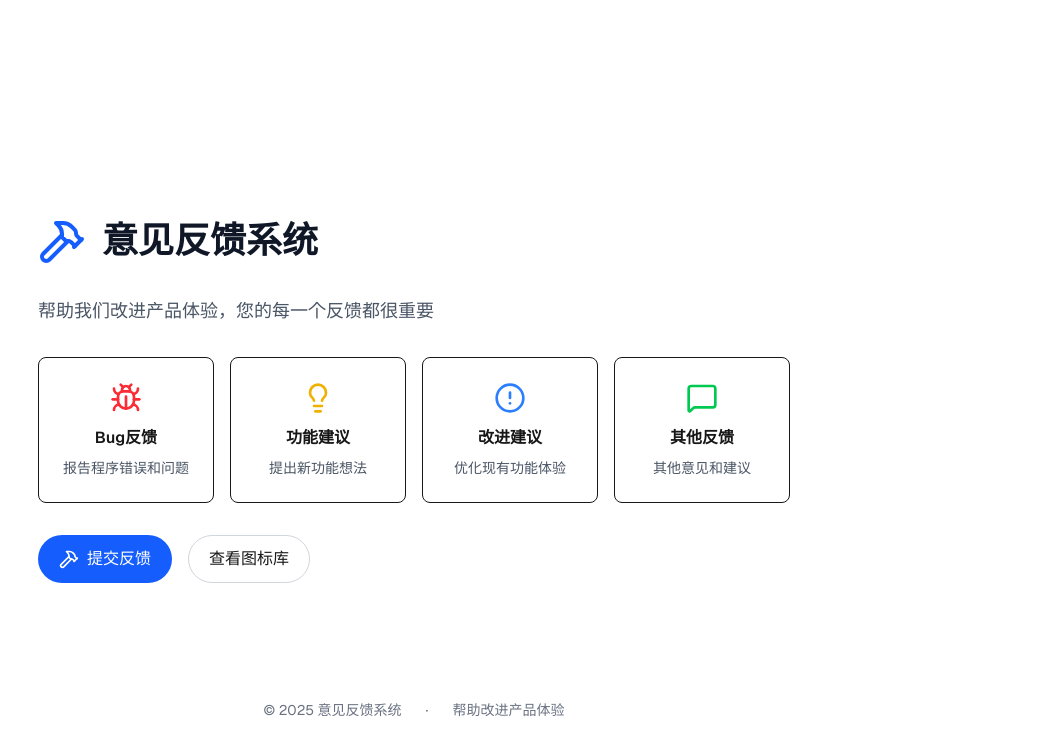
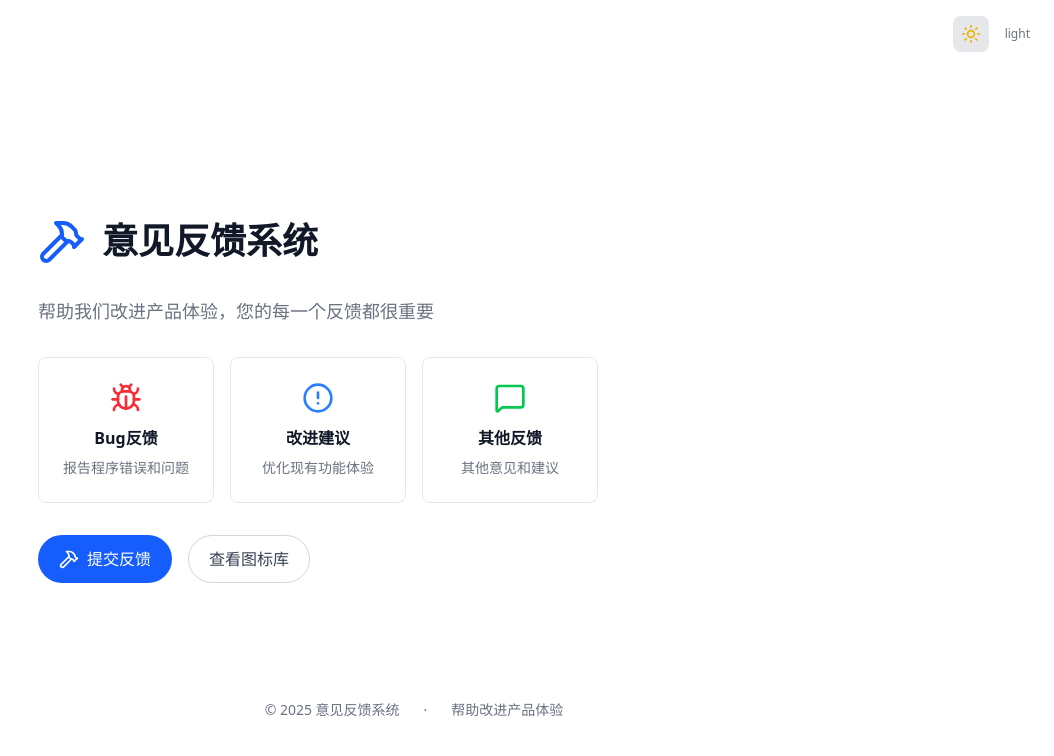
Before and after one commit to neodreamtale/BangBang, a Next.js app: page / in a window 1280 px wide. Shown: the top 756 px of the page, without its empty margins (226-1280 px from the left). Built offline with nearby package versions, Linux system fonts and the light colour scheme; no server answers.

Commit message:
feat:增加了主题切换

```diff
--- a/src/app/globals.css
+++ b/src/app/globals.css
@@ -1,26 +1,55 @@
 @import "tailwindcss";
 
+/* 定义全局CSS变量 */
 :root {
-  --background: #ffffff;
-  --foreground: #171717;
+  /* 浅色主题变量 */
+  --color-bg-primary: #ffffff;
+  --color-bg-secondary: #f9fafb;
+  --color-text-primary: #111827;
+  --color-text-secondary: #6b7280;
+  --color-border: #e5e7eb;
+  --color-card-bg: #ffffff;
 }
 
-@theme inline {
-  --color-background: var(--background);
-  --color-foreground: var(--foreground);
-  --font-sans: var(--font-geist-sans);
-  --font-mono: var(--font-geist-mono);
+/* 暗色主题变量 */
+.dark {
+  --color-bg-primary: #111827;
+  --color-bg-secondary: #1f2937;
+  --color-text-primary: #f9fafb;
+  --color-text-secondary: #d1d5db;
+  --color-border: #374151;
+  --color-card-bg: #1f2937;
 }
 
-@media (prefers-color-scheme: dark) {
-  :root {
-    --background: #0a0a0a;
-    --foreground: #ededed;
-  }
+/* 应用变量到全局样式 */
+body {
+  background-color: var(--color-bg-primary);
+  color: var(--color-text-primary);
+  font-family: var(--font-geist-sans), var(--font-chinese), sans-serif;
+  transition: background-color 0.3s ease, color 0.3s ease;
 }
 
-body {
-  background: var(--background);
-  color: var(--foreground);
-  font-family: var(--font-geist-sans), var(--font-chinese), sans-serif;
+/* 定义通用类 */
+.bg-primary {
+  background-color: var(--color-bg-primary);
 }
+
+.bg-secondary {
+  background-color: var(--color-bg-secondary);
+}
+
+.bg-card {
+  background-color: var(--color-card-bg);
+}
+
+.text-primary {
+  color: var(--color-text-primary);
+}
+
+.text-secondary {
+  color: var(--color-text-secondary);
+}
+
+.border-default {
+  border-color: var(--color-border);
+}
--- a/src/app/layout.tsx
+++ b/src/app/layout.tsx
@@ -1,6 +1,7 @@
 import type { Metadata } from "next";
 import "./globals.css";
 import { appConfig } from "@/config/app.config";
+import { ThemeProvider } from "@/contexts/ThemeContext";
 
 import { Geist, Noto_Sans_SC } from "next/font/google";
 
@@ -41,8 +42,10 @@ export default function RootLayout({
 }>) {
   return (
     <html lang="en">
-      <body className={`${geistSans.variable} ${notoSansSC.variable}  antialiased`}>
-        {children}
+      <body className={`${geistSans.variable} ${notoSansSC.variable} antialiased`}>
+        <ThemeProvider>
+          {children}
+        </ThemeProvider>
       </body>
     </html>
   );
--- a/src/app/page.tsx
+++ b/src/app/page.tsx
@@ -1,64 +1,71 @@
-import Image from "next/image";
+'use client'
+
 import Link from "next/link";
-import { Hammer, Bug, Lightbulb, AlertCircle, MessageSquare } from "lucide-react";
+import { Hammer, Bug, AlertCircle, MessageSquare } from "lucide-react";
+import { ThemeToggle } from "@/components/ThemeToggle";
+import { useTheme } from "@/contexts/ThemeContext";
 
 export default function Home() {
+  const { theme } = useTheme();
+
   return (
     <div className="font-sans grid grid-rows-[20px_1fr_20px] items-center justify-items-center min-h-screen p-8 pb-20 gap-16 sm:p-20">
-      <main className="flex flex-col gap-[32px] row-start-2 items-center sm:items-start">
+      {/* 主题切换按钮 - 固定在右上角 */}
+      <div className="fixed top-4 right-4 z-10 flex items-center gap-2">
+        <ThemeToggle />
+        <span className="text-xs px-2 py-1 rounded text-secondary">
+          {theme}
+        </span>
+      </div>
+
+      <main className="flex flex-col gap-8 row-start-2 items-center sm:items-start">
         <div className="flex items-center gap-4">
           <Hammer size={48} className="text-blue-600" />
-          <h1 className="text-4xl font-bold text-gray-900">意见反馈系统</h1>
+          <h1 className="text-4xl font-bold">意见反馈系统</h1>
         </div>
 
-        <p className="text-lg text-gray-600 text-center sm:text-left max-w-2xl">
+        <p className="text-lg text-secondary text-center sm:text-left max-w-2xl">
           帮助我们改进产品体验，您的每一个反馈都很重要
         </p>
 
         <div className="grid grid-cols-1 sm:grid-cols-2 lg:grid-cols-4 gap-4 w-full max-w-4xl">
-          <div className="flex flex-col items-center p-6 border rounded-lg hover:shadow-md transition-shadow bg-white">
+          <div className="flex flex-col items-center p-6 border border-default rounded-lg hover:shadow-md transition-shadow bg-card">
             <Bug size={32} className="text-red-500 mb-3" />
             <h3 className="font-semibold mb-2">Bug反馈</h3>
-            <p className="text-sm text-gray-600 text-center">报告程序错误和问题</p>
+            <p className="text-sm text-secondary text-center">报告程序错误和问题</p>
           </div>
 
-          <div className="flex flex-col items-center p-6 border rounded-lg hover:shadow-md transition-shadow bg-white">
-            <Lightbulb size={32} className="text-yellow-500 mb-3" />
-            <h3 className="font-semibold mb-2">功能建议</h3>
-            <p className="text-sm text-gray-600 text-center">提出新功能想法</p>
+          <div className="flex flex-col items-center p-6 border border-default rounded-lg hover:shadow-md transition-shadow bg-card">
+            <AlertCircle size={32} className="text-blue-500 mb-3" />
+            <h3 className="font-semibold mb-2">改进建议</h3>
+            <p className="text-sm text-secondary text-center">优化现有功能体验</p>
           </div>
 
-          <div className="flex flex-col items-center p-6 border rounded-lg hover:shadow-md transition-shadow bg-white">
-            <AlertCircle size={32} className="text-blue-500 mb-3" />
-            <h3 className="font-semibold mb-2">改进建议</h3>
-            <p className="text-sm text-gray-600 text-center">优化现有功能体验</p>
-          </div>
-
-          <div className="flex flex-col items-center p-6 border rounded-lg hover:shadow-md transition-shadow bg-white">
+          <div className="flex flex-col items-center p-6 border border-default rounded-lg hover:shadow-md transition-shadow bg-card">
             <MessageSquare size={32} className="text-green-500 mb-3" />
             <h3 className="font-semibold mb-2">其他反馈</h3>
-            <p className="text-sm text-gray-600 text-center">其他意见和建议</p>
+            <p className="text-sm text-secondary text-center">其他意见和建议</p>
           </div>
         </div>
 
         <div className="flex gap-4 items-center flex-col sm:flex-row">
           <Link
-            className="rounded-full border border-solid border-transparent transition-colors flex items-center justify-center bg-blue-600 text-white gap-2 hover:bg-blue-700 font-medium text-sm sm:text-base h-10 sm:h-12 px-4 sm:px-5 sm:w-auto"
+            className="rounded-full border border-solid border-transparent transition-colors flex items-center justify-center bg-blue-600 text-white gap-2 hover:bg-blue-700 dark:bg-blue-500 dark:hover:bg-blue-600 font-medium text-sm sm:text-base h-10 sm:h-12 px-4 sm:px-5 sm:w-auto"
             href="/feedback"
           >
             <Hammer size={20} />
             提交反馈
           </Link>
-          <Link
-            className="rounded-full border border-solid border-gray-300 transition-colors flex items-center justify-center hover:bg-gray-50 font-medium text-sm sm:text-base h-10 sm:h-12 px-4 sm:px-5 w-full sm:w-auto"
-            href="/icons"
-          >
-            查看图标库
-          </Link>
+          {process.env.NODE_ENV === 'development' && (
+            <Link className="rounded-full border border-gray-300 dark:border-gray-600 transition-colors flex items-center justify-center hover:bg-gray-50 dark:hover:bg-gray-800 font-medium text-sm sm:text-base h-10 sm:h-12 px-4 sm:px-5 w-full sm:w-auto text-gray-700 dark:text-gray-300"
+              href="/icons">
+              查看图标库
+            </Link>
+          )}
         </div>
       </main>
 
-      <footer className="row-start-3 flex gap-[24px] flex-wrap items-center justify-center text-sm text-gray-500">
+      <footer className="row-start-3 flex gap-6 flex-wrap items-center justify-center text-sm text-gray-500 dark:text-gray-400">
         <span>© 2025 意见反馈系统</span>
         <span>·</span>
         <span>帮助改进产品体验</span>
--- /dev/null
+++ b/src/components/ThemeToggle.tsx
@@ -0,0 +1,26 @@
+'use client'
+
+import { Sun, Moon } from 'lucide-react'
+import { useTheme } from '@/contexts/ThemeContext'
+
+export function ThemeToggle() {
+    const { theme, toggleTheme } = useTheme()
+
+    const handleClick = () => {
+        console.log('Button clicked! Current theme:', theme)
+        toggleTheme()
+    }
+
+    return (
+        <button
+            onClick={handleClick}
+            className="p-2 rounded-lg bg-gray-200 dark:bg-gray-700 hover:bg-gray-300 dark:hover:bg-gray-600 transition-colors"
+        >
+            {theme === 'light' ? (
+                <Sun size={20} className="text-yellow-500" />
+            ) : (
+                <Moon size={20} className="text-blue-400" />
+            )}
+        </button>
+    )
+}
--- /dev/null
+++ b/src/contexts/ThemeContext.tsx
@@ -0,0 +1,55 @@
+'use client'
+
+import { createContext, useContext, useEffect, useState } from 'react'
+
+type Theme = 'light' | 'dark'
+
+interface ThemeContextType {
+    theme: Theme
+    toggleTheme: () => void
+}
+
+const ThemeContext = createContext<ThemeContextType | undefined>(undefined)
+
+export function ThemeProvider({ children }: { children: React.ReactNode }) {
+    const [theme, setTheme] = useState<Theme>('light')
+
+    // 初始化主题
+    useEffect(() => {
+        // 简单直接的初始化
+        const savedTheme = localStorage.getItem('theme') as Theme
+        const initialTheme = savedTheme === 'dark' ? 'dark' : 'light'
+
+        setTheme(initialTheme)
+        document.documentElement.className = initialTheme
+
+        console.log('Theme initialized:', initialTheme)
+    }, [])
+
+    // 应用主题变化
+    useEffect(() => {
+        document.documentElement.className = theme
+        localStorage.setItem('theme', theme)
+        console.log('Theme applied:', theme, 'HTML class:', document.documentElement.className)
+    }, [theme])
+
+    const toggleTheme = () => {
+        const newTheme = theme === 'light' ? 'dark' : 'light'
+        console.log('Toggling theme from', theme, 'to', newTheme)
+        setTheme(newTheme)
+    }
+
+    return (
+        <ThemeContext.Provider value={{ theme, toggleTheme }}>
+            {children}
+        </ThemeContext.Provider>
+    )
+}
+
+export function useTheme() {
+    const context = useContext(ThemeContext)
+    if (context === undefined) {
+        throw new Error('useTheme must be used within a ThemeProvider')
+    }
+    return context
+}
--- /dev/null
+++ b/tailwind.config.ts
@@ -0,0 +1,37 @@
+import type { Config } from "tailwindcss";
+
+export default {
+    darkMode: 'class', // 启用类名模式的暗色主题
+    content: [
+        "./pages/**/*.{js,ts,jsx,tsx,mdx}",
+        "./components/**/*.{js,ts,jsx,tsx,mdx}",
+        "./app/**/*.{js,ts,jsx,tsx,mdx}",
+        "./src/**/*.{js,ts,jsx,tsx,mdx}",
+    ],
+    theme: {
+        extend: {
+            colors: {
+                // 背景色系
+                primary: "var(--color-bg-primary)",
+                secondary: "var(--color-bg-secondary)",
+                card: "var(--color-bg-card)",
+
+                // 文字色系
+                text: {
+                    primary: "var(--color-text-primary)",
+                    secondary: "var(--color-text-secondary)",
+                },
+
+                // 边框色系
+                border: {
+                    default: "var(--color-border-default)",
+                },
+
+                // 保持原有变量兼容性
+                background: "var(--background)",
+                foreground: "var(--foreground)",
+            },
+        },
+    },
+    plugins: [],
+} satisfies Config;
```
Also changed, not shown: src/utils/favicon.ts (deleted, +0 -20 lines), src/utils/generate-favicons.ts (deleted, +0 -38 lines).
